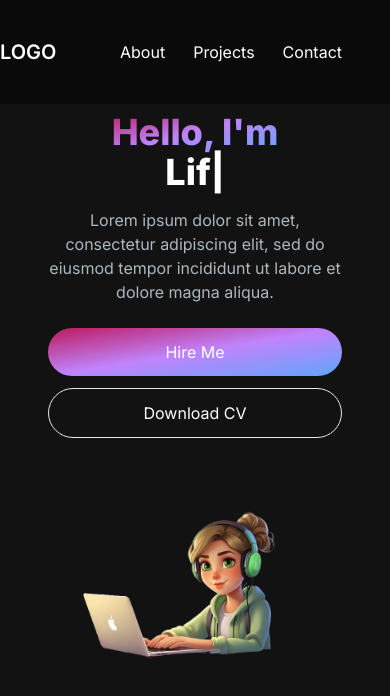
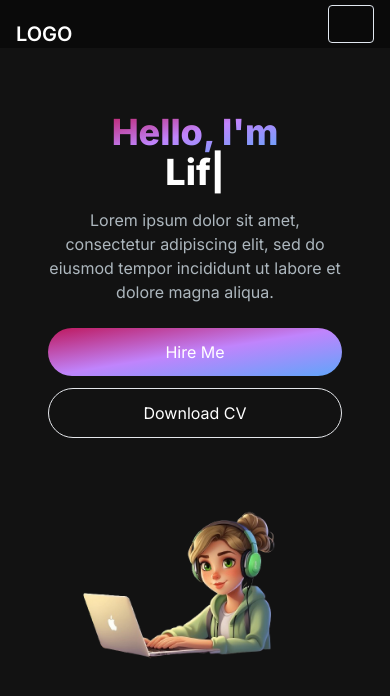
Before and after one commit to gosiast/NextJs-portfolio, a Next.js app: page / in a window 390 px wide. Shown: the top 696 px of the page. Built offline with nearby package versions, Linux system fonts and the light colour scheme.

Commit message:
added buttons from HeroIcons

```diff
--- a/app/components/Navbar.jsx
+++ b/app/components/Navbar.jsx
@@ -1,6 +1,8 @@
-import React from "react";
+"use client";
+import React, {useState} from "react";
 import Link from "next/link";
 import NavLink from "./NAvLink";
+import { Bars4Icon, xMarkIcon } from "@heroicons/react/24/solid";
 
 
 const NavLinks = [
@@ -20,11 +22,35 @@
 ]
 
 const Navbar = () => {
+    const [navbarOpen, setNavbarOpen] = useState(false);
     return (
         <nav className="fixed top-0 left-0 right-0 z-10 bg-[#0b0b0b] bg-opacity-90">
-             <div className="flex flex-wrap items-center justify-between mx-auto">
-                <Link href={"/"} className="text-xl md:text-5xl text-white font-semibold">LOGO</Link>
-             <div className="menu block md:w-auto" id="navbar">
+             <div className="flex flex-wrap items-center justify-between mx-auto px-4">
+                <Link href={"/"} className="text-xl md:text-5xl text-white font-semibold pt-5">
+                    LOGO
+                </Link>
+                <div className="mobile-menu block md:hidden">
+{
+    //below there is a condition, what will happen with different buttons,
+    //also button icons need className otherwise they're not visible
+    navbarOpen ? (
+        <button
+              onClick={() => setNavbarOpen(true)}
+              className="flex items-center px-3 py-2 border rounded border-slate-200 text-white hover:text-white hover:border-white"
+            >
+              <Bars3Icon className="h-5 w-5" />
+            </button>
+          ) : (
+            <button
+              onClick={() => setNavbarOpen(false)}
+              className="flex items-center px-3 py-2 border rounded border-slate-200 text-white hover:text-white hover:border-white"
+            >
+              <xMarkIcon className="h-5 w-5" />
+            </button>
+    )
+}
+                </div>
+             <div className="menu hidden block md:w-auto" id="navbar">
                <ul className="flex p-8 md:p-0 md:flex-row md:space-x-8 mt-0">
                 {
                      NavLinks.map((link, index) => (
--- a/package.json
+++ b/package.json
@@ -9,6 +9,7 @@
     "lint": "next lint"
   },
   "dependencies": {
+    "@heroicons/react": "^2.1.1",
     "next": "14.0.4",
     "react": "^18",
     "react-dom": "^18",
```
Also changed, not shown: 2 other files (tests, documents, lock files or other folders).
